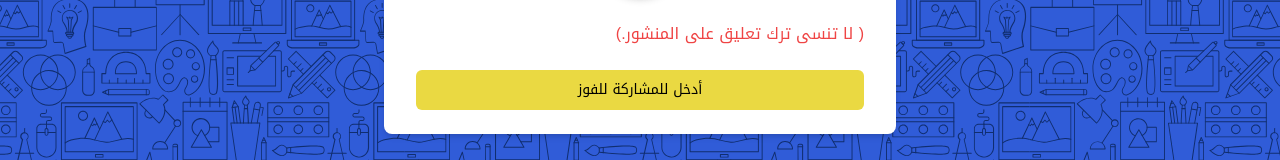
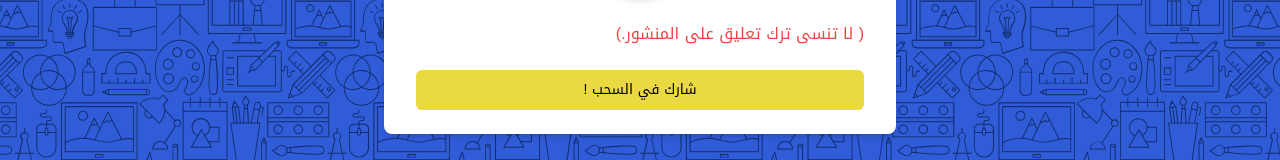
Before and after one commit to hichamaissaoui200017/form, a Next.js app: page / in a window 1280 px wide. Shown: the part 602-762 px from the top of the page. Built offline with nearby package versions, Linux system fonts and the light colour scheme; no server answers.

Commit message:
minior fixes

```diff
--- a/src/components/component/form.tsx
+++ b/src/components/component/form.tsx
@@ -27,7 +27,7 @@
   return (
     <div className="fixed inset-0 bg-black bg-opacity-50 flex items-center justify-center z-50">
       <div className="bg-white p-8 rounded-lg shadow-xl text-center">
-        <h2 className="text-2xl font-bold mb-4">تم إرسال البيانات بنجاح!</h2>
+        <h2 className="text-2xl font-bold mb-4">تم إرسال البيانات بنجاح</h2>
         <p className="mb-6">اختر منصة للمتابعة</p>
         <div className="flex justify-center space-x-4">
           <Button
@@ -120,7 +120,6 @@
           }
         }
       ],
-      "test_event_code": "TEST81446"
     };
 
     console.log("Sending this message to Telegram:", message);
@@ -245,8 +244,8 @@
           ( لا تنسى ترك تعليق على المنشور.)
         </p>
         <Button className="w-full" type="submit">
-          أدخل للمشاركة للفوز
-        </Button>
+          شارك في السحب
+          !</Button>
       </form>
     </div>
   );
```
